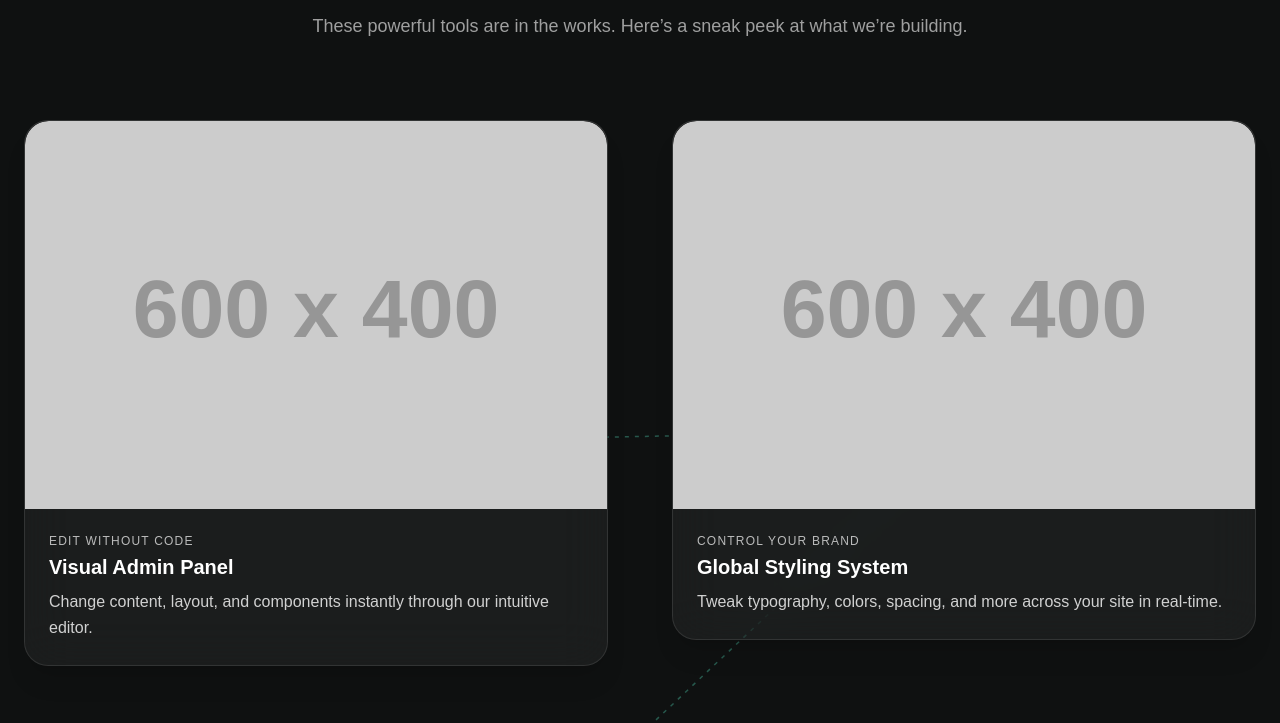
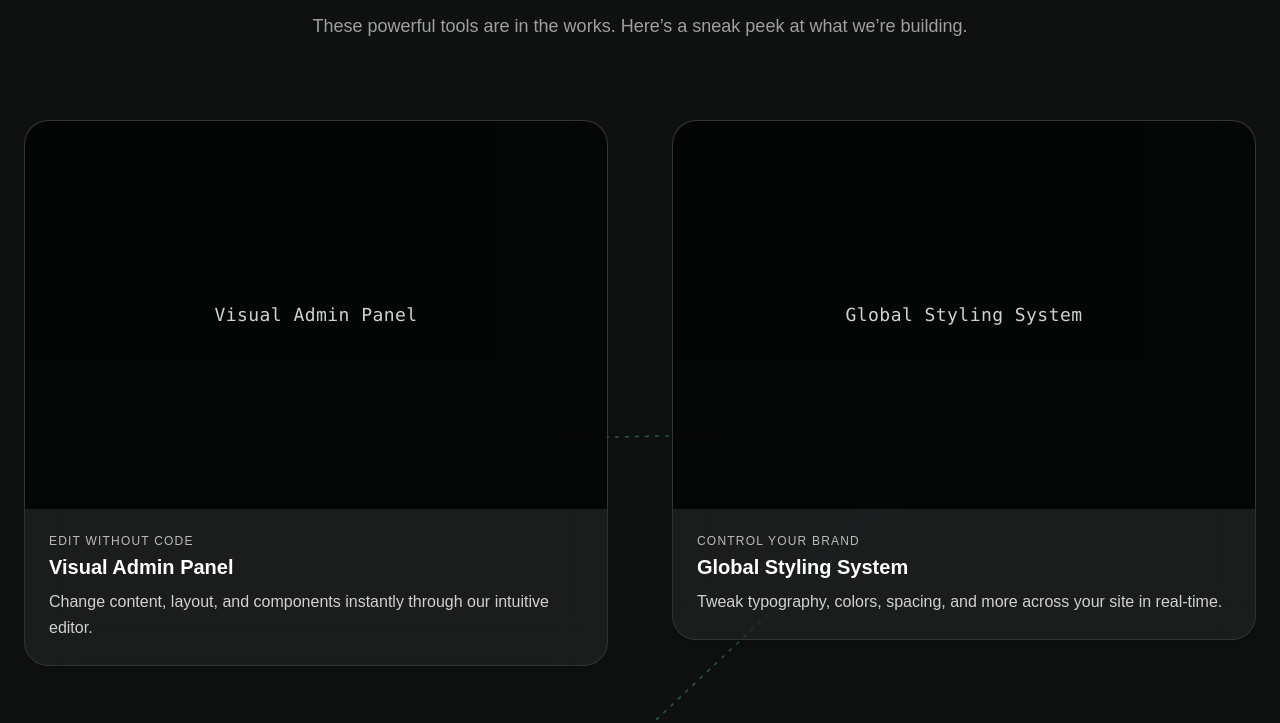
Before and after one commit to Afram94/sarnex, a Next.js app: page /features in a window 1280 px wide. Shown: the part 576-1299 px from the top of the page. Built offline with nearby package versions, Linux system fonts and the light colour scheme.

Commit message:
Replace image placeholders with styled text for clean fallback

```diff
--- a/src/app/components/FeaturesGrid.js
+++ b/src/app/components/FeaturesGrid.js
@@ -75,12 +75,14 @@ export default function FeaturesList() {
       className="relative bg-[#0f1111] py-32 px-6 overflow-hidden"
       ref={containerRef}
     >
+      {/* Cursor glow */}
       <motion.div
         className="pointer-events-none fixed top-0 left-0 w-32 h-32 bg-teal-400/10 rounded-full blur-2xl z-20"
         animate={{ x: cursor.x - 64, y: cursor.y - 64 }}
         transition={{ type: 'spring', stiffness: 60, damping: 20 }}
       />
 
+      {/* Animated dashed lines between cards */}
       <svg className="absolute top-0 left-0 w-full h-full pointer-events-none z-10">
         {['a', 'b', 'c'].map((from, i) => {
           const to = ['b', 'c', 'd'][i]
@@ -100,6 +102,7 @@ export default function FeaturesList() {
         })}
       </svg>
 
+      {/* Section heading */}
       <div className="text-center max-w-2xl mx-auto mb-20 relative z-20">
         <span className="inline-block text-sm bg-white/10 text-white/60 px-3 py-1 rounded-full mb-4">
           Coming Soon
@@ -108,11 +111,11 @@ export default function FeaturesList() {
           Upcoming Features
         </h2>
         <p className="text-white/60 mt-4 text-base md:text-lg">
-          These powerful tools are in the works. Here’s a sneak peek at what we’re
-          building.
+          These powerful tools are in the works. Here’s a sneak peek at what we’re building.
         </p>
       </div>
 
+      {/* Feature cards with text placeholders */}
       <div className="relative z-20 max-w-7xl mx-auto grid grid-cols-1 sm:grid-cols-2 gap-16">
         {features.map(({ id, title, subtitle, description }) => (
           <Tilt
@@ -133,18 +136,15 @@ export default function FeaturesList() {
               whileHover={{ scale: 1.02 }}
               className="group relative backdrop-blur-xl border border-white/10 bg-white/5 rounded-3xl shadow-xl overflow-hidden transition-all duration-500 hover:shadow-2xl hover:border-teal-400/20"
             >
+              {/* Glow on hover */}
               <div className="absolute -inset-[2px] bg-gradient-to-tr from-teal-500 via-transparent to-indigo-500 blur-xl opacity-0 group-hover:opacity-30 transition-opacity duration-500 rounded-3xl pointer-events-none" />
 
-              <div className="w-full aspect-[3/2] bg-black rounded-t-3xl overflow-hidden flex items-center justify-center">
-                <img
-                  src={`https://via.placeholder.com/600x400.png?text=${encodeURIComponent(
-                    title
-                  )}`}
-                  alt={title}
-                  className="object-contain w-full h-full transition-transform duration-500 group-hover:scale-105"
-                />
+              {/* Text-based "image" placeholder */}
+              <div className="w-full aspect-[3/2] bg-black rounded-t-3xl flex items-center justify-center text-white text-lg font-mono tracking-wide opacity-80">
+                {title}
               </div>
 
+              {/* Card content */}
               <div className="p-6">
                 <h4 className="text-xs uppercase tracking-widest text-white/70 mb-1">
                   {subtitle}
@@ -157,6 +157,7 @@ export default function FeaturesList() {
         ))}
       </div>
 
+      {/* Email capture CTA */}
       <div className="text-center mt-24 max-w-xl mx-auto">
         <p className="text-white/80 mb-4">Want early access?</p>
         <form className="flex flex-col sm:flex-row items-center justify-center gap-3">
```
